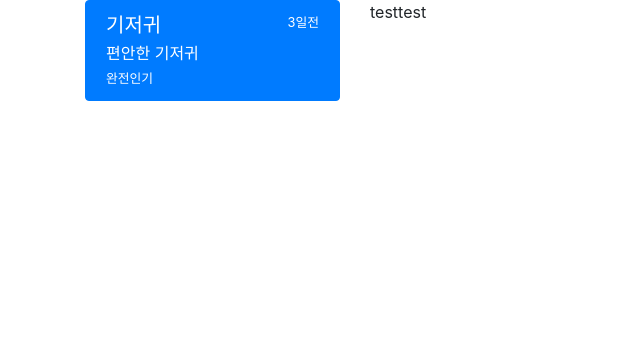
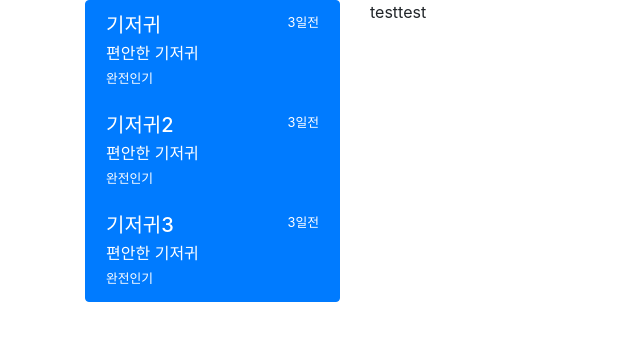
Before and after one commit to kimhyunjun7971/yodda, a plain HTML site: page main.html in a window 1280 px wide. Shown: the whole page, without its empty margins (0-640 px from the left). Drawn offline with nearby package versions, Linux system fonts and the light colour scheme.

Commit message:
Update items.html

```diff
--- a/items.html
+++ b/items.html
@@ -7,4 +7,20 @@
     <p class="mb-1">편안한 기저귀</p>
     <small>완전인기</small>
   </a>
+  <a href="#" class="list-group-item list-group-item-action flex-column align-items-start active">
+    <div class="d-flex w-100 justify-content-between">
+      <h5 class="mb-1">기저귀2</h5>
+      <small>3일전</small>
+    </div>
+    <p class="mb-1">편안한 기저귀</p>
+    <small>완전인기</small>
+  </a>
+  <a href="#" class="list-group-item list-group-item-action flex-column align-items-start active">
+    <div class="d-flex w-100 justify-content-between">
+      <h5 class="mb-1">기저귀3</h5>
+      <small>3일전</small>
+    </div>
+    <p class="mb-1">편안한 기저귀</p>
+    <small>완전인기</small>
+  </a>
 </div>
```
